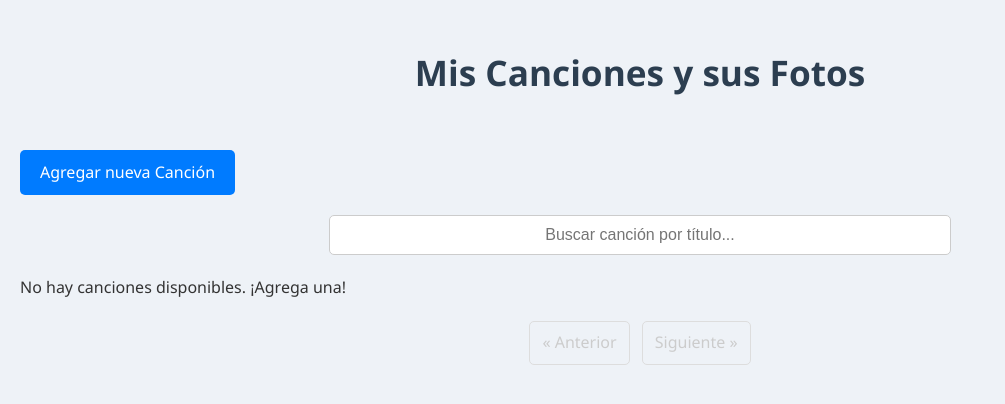
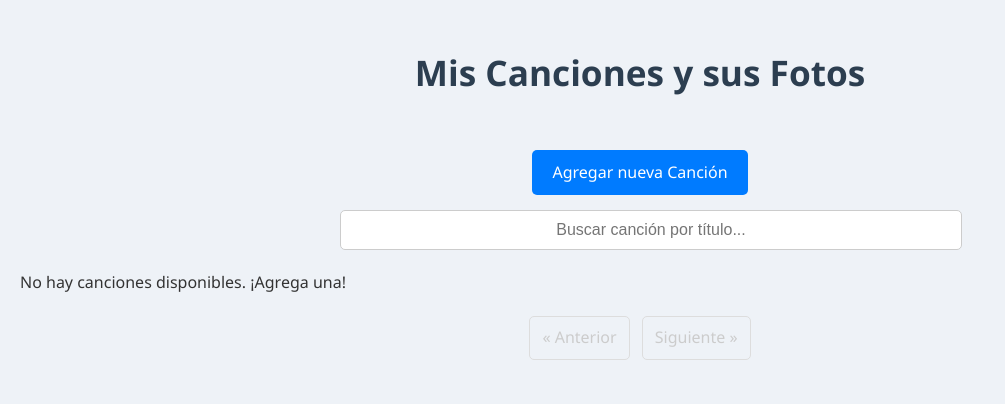
Before and after one commit to jolubaqui/Flask-AdministradorFotoCanciones, a Flask app: page / in a window 1280 px wide. Shown: the top 404 px of the page, without its empty margins (0-1005 px from the left). Run offline with Flask 3, Linux system fonts and the light colour scheme; data that the repository does not hold is empty.

Commit message:
Centrando boton agregar del index

```diff
--- a/static/css/style.css
+++ b/static/css/style.css
@@ -13,6 +13,14 @@ h1 {
     text-align: center;
     margin-bottom: 30px;
     font-size: 2.2em; /* Un poco más grande */
+}
+/* Estilos para el contenedor de botones y buscador */
+.header-actions {
+    display: flex;
+    flex-direction: column;
+    align-items: center; /* Centra los elementos horizontalmente */
+    gap: 15px; /* Espacio entre los elementos (botón y buscador) */
+    margin-bottom: 20px; /* Espacio debajo de este bloque */
 }
 
 /* Estilos para Botones y Enlaces de Acción */
@@ -228,14 +236,12 @@ form input[type="submit"]:hover {
 }
 /* Estilos para el buscador */
 .search-container {
-    display: flex;
-    justify-content: center;
-    margin: 20px 0;
+    width: 100%;
+    max-width: 600px;
 }
 
 #searchInput {
     width: 100%;
-    max-width: 600px;
     padding: 10px;
     font-size: 16px;
     border: 1px solid #ccc;
--- a/templates/index.html
+++ b/templates/index.html
@@ -8,10 +8,10 @@
 </head>
 <body>
     <h1>Mis Canciones y sus Fotos</h1>
-    <a href="{{ url_for('agregar_cancion') }}" class="button">Agregar nueva Canción</a>
-
-    <div class="search-container">
-        <input type="text" id="searchInput" placeholder="Buscar canción por título..." onkeyup="buscarCanciones()">
+    <div class="header-actions"> <a href="{{ url_for('agregar_cancion') }}" class="button">Agregar nueva Canción</a>
+        <div class="search-container">
+            <input type="text" id="searchInput" placeholder="Buscar canción por título..." onkeyup="buscarCanciones()">
+        </div>
     </div>
 
     {% with messages = get_flashed_messages(with_categories=true) %}
```
Also changed, not shown: static/fotos_canciones/Sinto_sua_falta_E_natural_Pra_voce_acreditar_Pirata_e_tesouro_Ao_vivo_-_Ferrugem.jpg (added).
